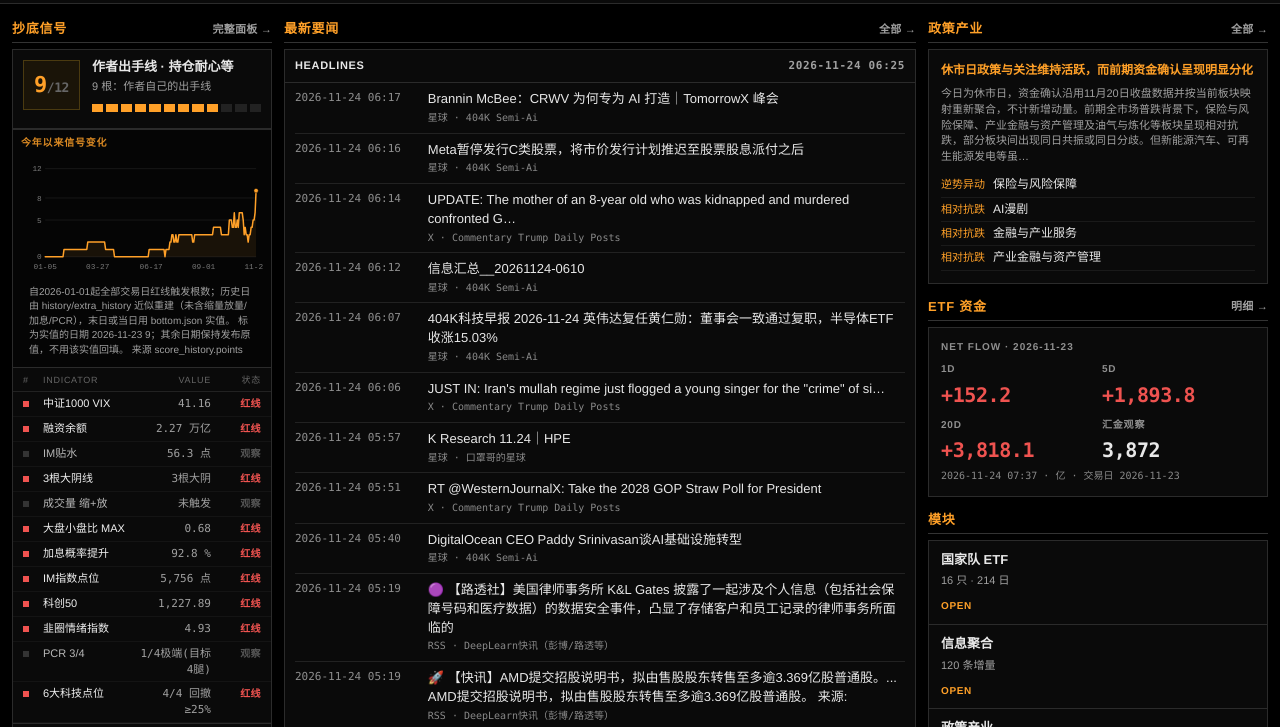
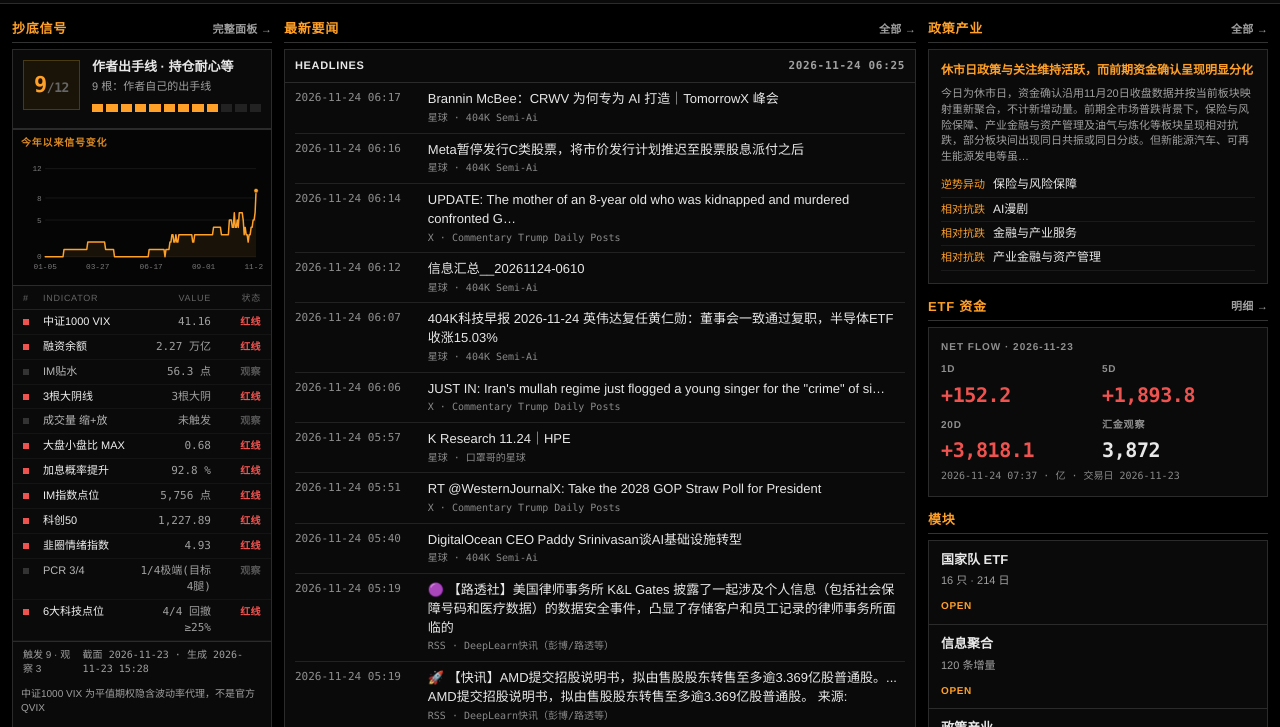
Before and after one commit to ggcc1991-lgtm/a-share-dashboard, a plain HTML site: page index.html in a window 1280 px wide. Shown: the part 67-794 px from the top of the page. Drawn offline with Linux system fonts and the light colour scheme.

Commit message:
Remove the homepage score-chart footnote
The year-to-date line stays. The reconstruction paragraph under it
is no longer rendered.

Co-authored-by: ggcc1991-lgtm <ggcc1991-lgtm@users.noreply.github.com>

```diff
--- a/index.html
+++ b/index.html
@@ -194,13 +194,6 @@
       const picked = window.ScoreSeries
         ? ScoreSeries.selectYtdScorePoints(pair[0], pair[1])
         : { points: [] };
-      const noteEl = document.getElementById("scoreSparkNote");
-      if (noteEl && window.ScoreSeries) {
-        const srcObj = picked.source === "history.score"
-          ? { note: pair[1] && pair[1].score_meta && pair[1].score_meta.note, points: pair[1] && pair[1].score }
-          : pair[0];
-        noteEl.textContent = ScoreSeries.describeScoreSeries(srcObj, picked.source);
-      }
       const pts = picked.points;
       if (!pts.length) {
         const label = (window.ScoreSeries && ScoreSeries.EMPTY_LABEL) || "待抄底写入 score_history.points";
@@ -299,7 +292,6 @@
         <div class="bb-spark" id="scoreSparkWrap">
           <div class="bb-spark-title">今年以来信号变化</div>
           <div class="bb-spark-chart" id="scoreSpark"></div>
-          <div class="bb-spark-note" id="scoreSparkNote"></div>
         </div>
         <div class="bb-ind-hd"><span>#</span><span>INDICATOR</span><span style="text-align:right">VALUE</span><span style="text-align:right">状态</span></div>
         ${rows || `<div class="mu" style="padding:8px 10px">暂无指标</div>`}
```
Also changed, not shown: tests/score-series.test.js (+2 -0 lines).
